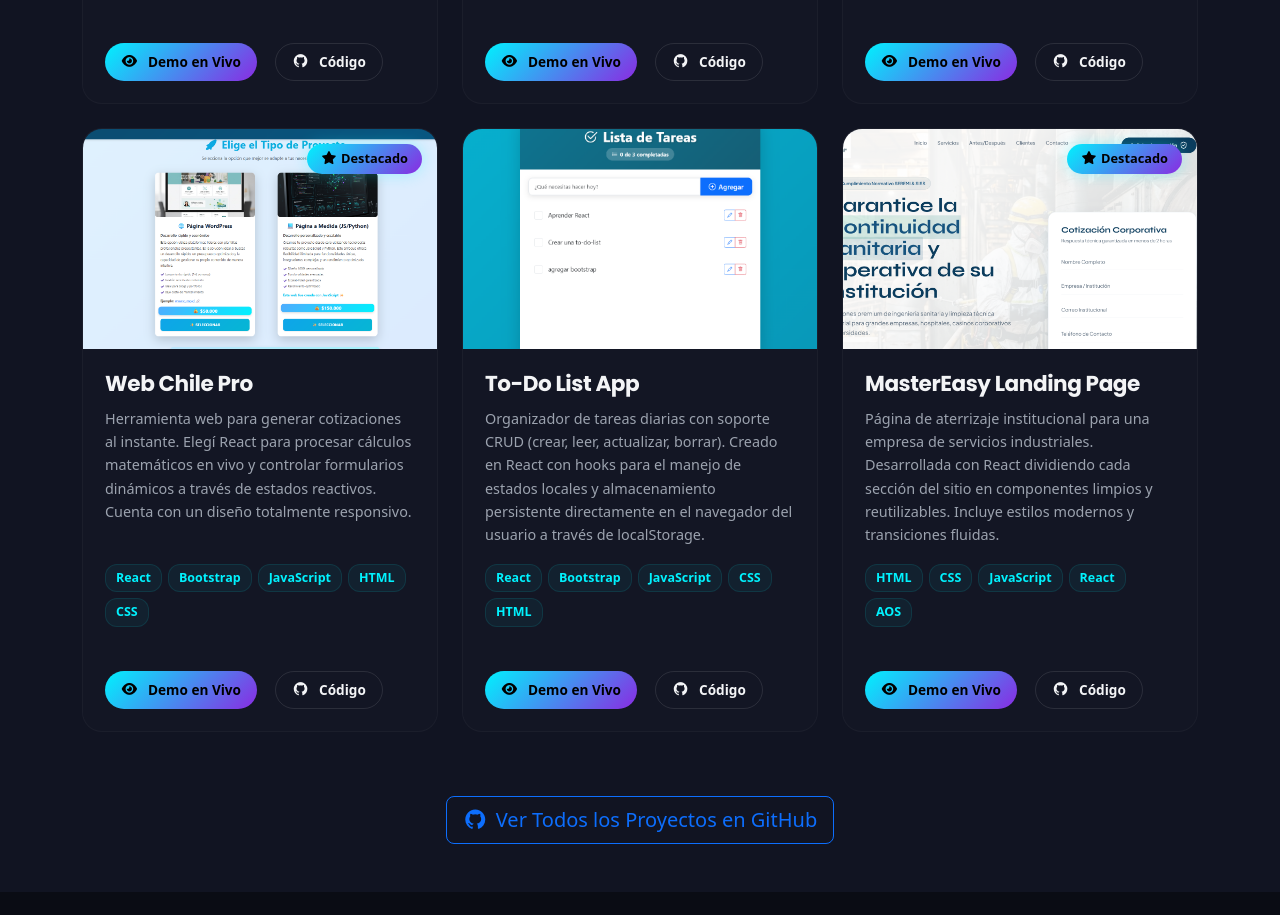
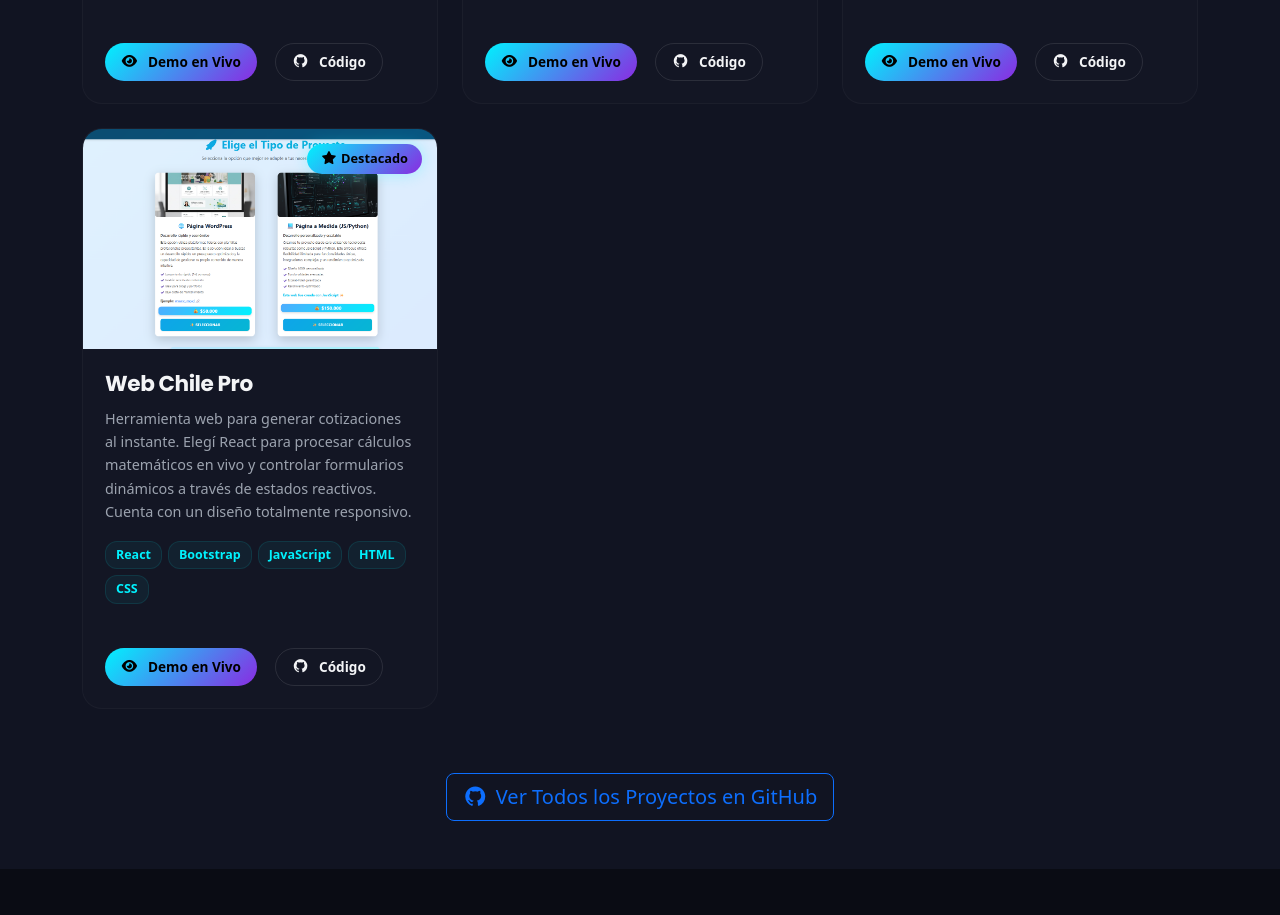
Before and after one commit to rasoh2/portafolio, a React (Vite) app: page / in a window 1280 px wide. Shown: the part 4145-5060 px from the top of the page. Built offline with nearby package versions, Linux system fonts and the light colour scheme.

Commit message:
refactor: remover proyectos todolist y mastereasy de PROJECTS_DATA

```diff
--- a/src/data/projects.js
+++ b/src/data/projects.js
@@ -2,8 +2,6 @@ import proyecto1 from "../assets/proyecto1.png";
 import proyecto2 from "../assets/proyecto2.png";
 import proyecto3 from "../assets/proyecto3.png";
 import proyecto4 from "../assets/proyecto4.png";
-import proyecto5 from "../assets/proyecto5.png";
-import proyecto6 from "../assets/proyecto6.png";
 
 export const PROJECTS_DATA = [
   {
@@ -54,30 +52,6 @@ export const PROJECTS_DATA = [
     repoUrl: "https://github.com/rasoh2/webChilePro",
     featured: true,
   },
-  {
-    id: 5,
-    title: "To-Do List App",
-    category: "React",
-    description:
-      "Organizador de tareas diarias con soporte CRUD (crear, leer, actualizar, borrar). Creado en React con hooks para el manejo de estados locales y almacenamiento persistente directamente en el navegador del usuario a través de localStorage.",
-    image: proyecto5,
-    technologies: ["React", "Bootstrap", "JavaScript", "CSS", "HTML"],
-    demoUrl: "https://to-do-list-pro3.netlify.app/",
-    repoUrl: "https://github.com/rasoh2/todolist",
-    featured: false,
-  },
-  {
-    id: 6,
-    title: "MasterEasy Landing Page",
-    category: "React",
-    description:
-      "Página de aterrizaje institucional para una empresa de servicios industriales. Desarrollada con React dividiendo cada sección del sitio en componentes limpios y reutilizables. Incluye estilos modernos y transiciones fluidas.",
-    image: proyecto6,
-    technologies: ["HTML", "CSS", "JavaScript", "React", "AOS"],
-    demoUrl: "https://mastereasy.netlify.app/",
-    repoUrl: "https://github.com/rasoh2",
-    featured: true,
-  },
 ];
 
 export const FILTER_CATEGORIES = ["Todos", "React", "Vue.js", "Full-Stack"];
```
